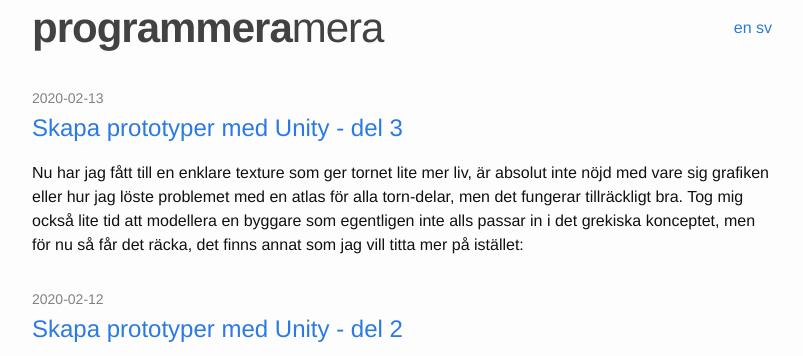
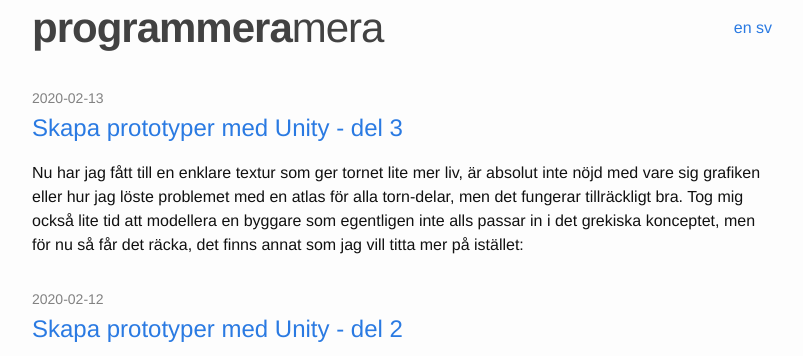
Before and after one commit to programmeramera/programmeramera.github.io, a Jekyll site: the page built from index.html, in a window 1280 px wide. Shown: the top 356 px of the page, without its empty margins (238-1041 px from the left). Built offline with Jekyll 4.4.1, drawn with Linux system fonts in a browser that asks for light colours; some of the changed text lies outside the part shown.

Commit message:
Some spelling fixes

```diff
--- a/_posts/2016-10-06-svenska-podcasts.markdown
+++ b/_posts/2016-10-06-svenska-podcasts.markdown
@@ -7,7 +7,7 @@ lang: sv
 ref: podcasts
 ---
 
-Min vana är att när jag är på väg någonstans att försöka lyssna på podcasts eller talbäcker hellre än musik. Jag känner mig helt enkelt mindre stressad och samtidigt lär jag mig något under tiden. Å andra sidan så är det musik som fungerar bäst när jag programmerar eller gör något kreativt.
+Min vana är att när jag är på väg någonstans att försöka lyssna på podcasts eller talböcker hellre än musik. Jag känner mig helt enkelt mindre stressad och samtidigt lär jag mig något under tiden. Å andra sidan så är det musik som fungerar bäst när jag programmerar eller gör något kreativt.
 Jag lyssnar både på podcasts på svenska och engelska och vill här rekommendera några av svenska podcasts som jag försöker att följa så gott det går:
 
 - Väg 74 är den senaste podcasten jag hittat men är också den som jag för närvarande försöker att komma ifatt så fort jag kan då jag själv motiveras mycket av att försöka bli bättre varje dag. Väg 74 kan du [lyssna på här][vag-74]!
--- a/_posts/2020-02-13-skapa-prototyper-med-unity-del-3.markdown
+++ b/_posts/2020-02-13-skapa-prototyper-med-unity-del-3.markdown
@@ -7,7 +7,7 @@ lang: sv
 ref: prototypingwithunitysantoriniv03
 unity_dir: santorini/v0.5
 ---
-Nu har jag fått till en enklare texture som ger tornet lite mer liv, är absolut inte nöjd med vare sig grafiken eller hur jag löste problemet med en atlas för alla torn-delar, men det fungerar tillräckligt bra. Tog mig också lite tid att modellera en byggare som egentligen inte alls passar in i det grekiska konceptet, men för nu så får det räcka, det finns annat som jag vill titta mer på istället:
+Nu har jag fått till en enklare textur som ger tornet lite mer liv, är absolut inte nöjd med vare sig grafiken eller hur jag löste problemet med en atlas för alla torn-delar, men det fungerar tillräckligt bra. Tog mig också lite tid att modellera en byggare som egentligen inte alls passar in i det grekiska konceptet, men för nu så får det räcka, det finns annat som jag vill titta mer på istället:
 
 + Spelbrädet måste bli mer levande
 + En snygg skybox
```
